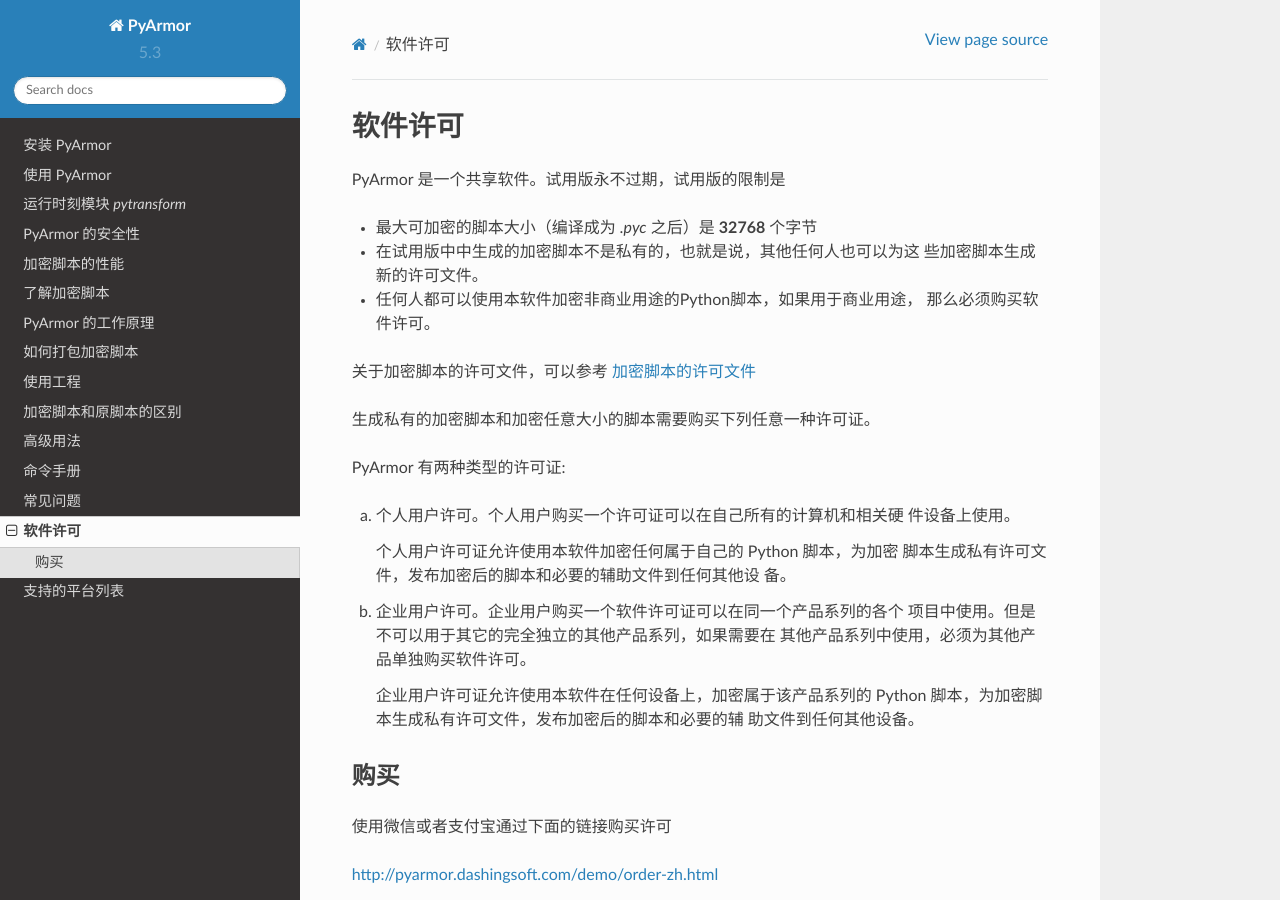
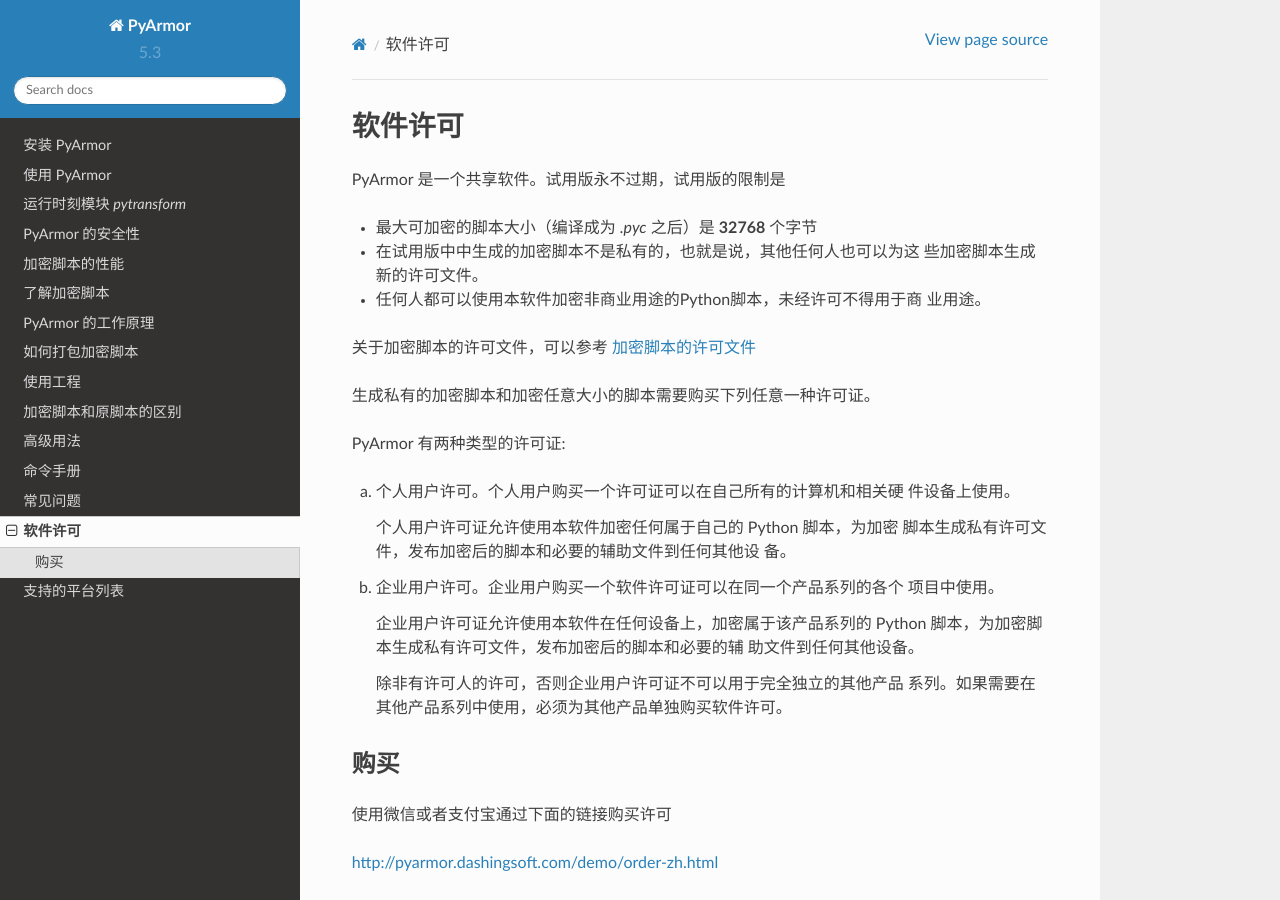
Before and after one commit to dashingsoft/pyarmor-docs-zh, a Sphinx documentation site: the page built from docs/license.rst, in a window 1280 px wide and 900 px high. Built offline with Sphinx 7.4.7 and the Read the Docs theme 2.0.0, drawn with Linux system fonts in a browser that asks for light colours.

Commit message:
Refine license

```diff
--- a/docs/license.rst
+++ b/docs/license.rst
@@ -8,8 +8,8 @@
 * 最大可加密的脚本大小（编译成为 `.pyc` 之后）是 **32768** 个字节
 * 在试用版中中生成的加密脚本不是私有的，也就是说，其他任何人也可以为这
   些加密脚本生成新的许可文件。
-* 任何人都可以使用本软件加密非商业用途的Python脚本，如果用于商业用途，
-  那么必须购买软件许可。
+* 任何人都可以使用本软件加密非商业用途的Python脚本，未经许可不得用于商
+  业用途。
 
 关于加密脚本的许可文件，可以参考 :ref:`加密脚本的许可文件`
 
@@ -26,12 +26,14 @@
 
 
 b. 企业用户许可。企业用户购买一个软件许可证可以在同一个产品系列的各个
-   项目中使用。但是不可以用于其它的完全独立的其他产品系列，如果需要在
-   其他产品系列中使用，必须为其他产品单独购买软件许可。
+   项目中使用。
 
    企业用户许可证允许使用本软件在任何设备上，加密属于该产品系列的
    Python 脚本，为加密脚本生成私有许可文件，发布加密后的脚本和必要的辅
    助文件到任何其他设备。
+
+   除非有许可人的许可，否则企业用户许可证不可以用于完全独立的其他产品
+   系列。如果需要在其他产品系列中使用，必须为其他产品单独购买软件许可。
 
 购买
 ----
```
